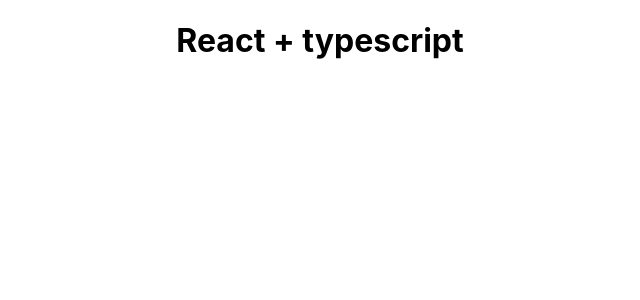
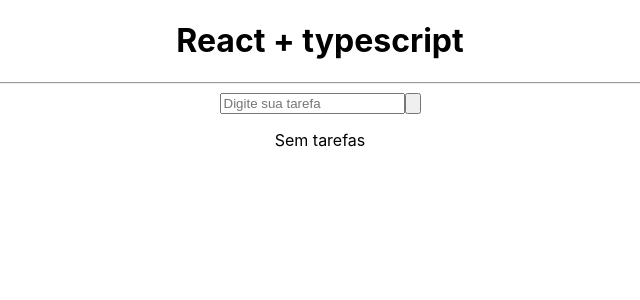
Before and after one commit to wandergale/todo-ts, a React (Create React App) app: page / in a window 1280 px wide. Shown: the top 300 px of the page, without its empty margins (320-960 px from the left). Built offline with nearby package versions, Linux system fonts and the light colour scheme.

Commit message:
just exercising

```diff
--- a/src/App.tsx
+++ b/src/App.tsx
@@ -1,10 +1,34 @@
-import React from 'react';
-import './App.css';
+import React from "react";
+import "./App.css";
+
+// hooks
+import { useState } from "react";
 
 function App() {
+  const [text, setText] = useState<string | null>(null);
+
   return (
     <div className="App">
       <h1>React + typescript</h1>
+      <hr />
+      <form onSubmit={(e) => e.preventDefault}>
+        <input type="text" placeholder="Digite sua tarefa" />
+        <input
+          type="button"
+          onClick={() => {
+            setText("fazendo tarefa");
+          }}
+        />
+      </form>
+      {text ? (
+        <div>
+          <p>{text}</p>
+        </div>
+      ) : (
+        <div>
+          <p>Sem tarefas</p>
+        </div>
+      )}
     </div>
   );
 }
```
